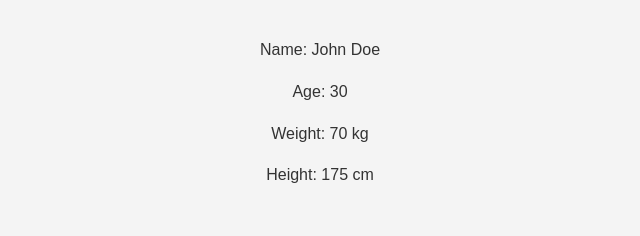
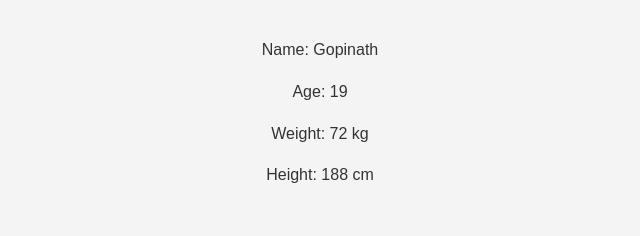
Before and after one commit to Gopinath-J/Fitness-Tracker, a plain HTML site: page index.html in a window 1280 px wide. Shown: the part 1550-1786 px from the top of the page, 320-960 px from the left. Drawn offline with nearby package versions, Linux system fonts and the light colour scheme; a script that the page names is missing.

Commit message:
Update index.html

```diff
--- a/index.html
+++ b/index.html
@@ -79,10 +79,10 @@
             <div class="container">
                 <h2>Profile</h2>
                 <div class="profile-info">
-                    <p>Name: John Doe</p>
-                    <p>Age: 30</p>
-                    <p>Weight: 70 kg</p>
-                    <p>Height: 175 cm</p>
+                    <p>Name: Gopinath</p>
+                    <p>Age: 19</p>
+                    <p>Weight: 72 kg</p>
+                    <p>Height: 188 cm</p>
                 </div>
                 <button>Edit Profile</button>
             </div>
```
